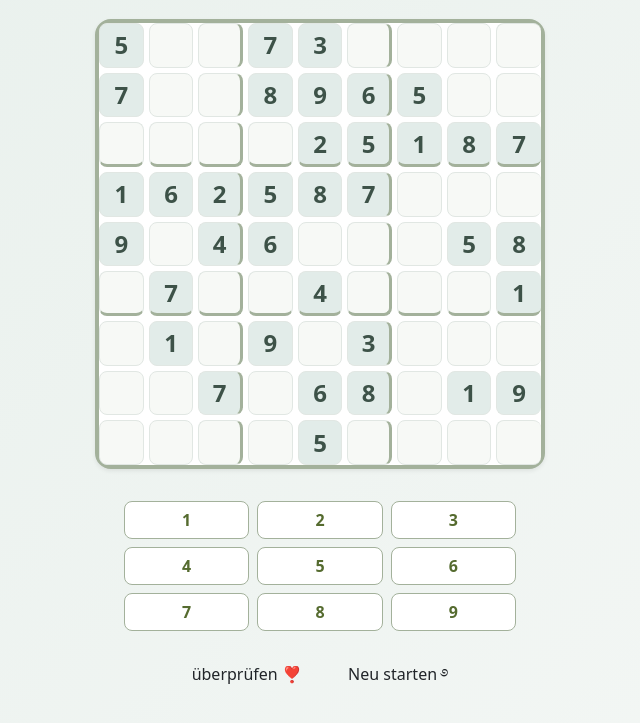
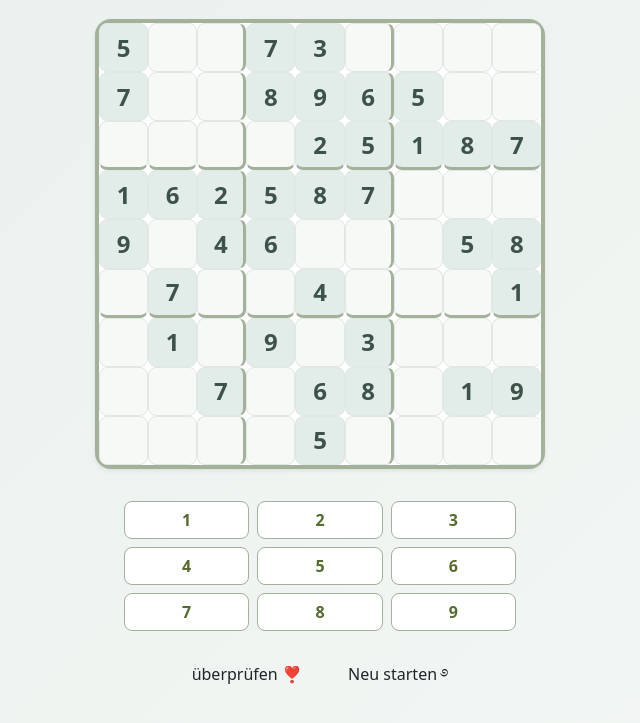
Before and after one commit to janulaa/swag-sudoku, a website: page index.html in a window 1280 px wide. Shown: the part 101-824 px from the top of the page, without its empty margins (320-960 px from the left). Drawn offline with nearby package versions, Linux system fonts and the light colour scheme.

Commit message:
Add files via upload

```diff
--- a/style.css
+++ b/style.css
@@ -14,10 +14,13 @@ body {
 }
 
 #sudoku-board {
+    display: grid;
+    grid-template-rows: repeat(9, 1fr);
+    grid-template-columns: repeat(9, 1fr);
+    gap: 0;
+    margin: 0 auto;
+    aspect-ratio: 1/1;
     background-color: #ffffff;
-    display: grid;
-    grid-template-columns: repeat(9, 1fr);
-    gap: 5px;
     max-width: 450px;
     width: 100%;
 
@@ -26,9 +29,9 @@ body {
 }
 
 .sudoku-cell {
-    aspect-ratio: 1;
+    aspect-ratio: 1/1 ;
     font-size: 1.5rem;
-    font-weight: 600;
+    font-weight: bold;
     display: flex;
     align-items: center;
     justify-content: center;
@@ -93,3 +96,7 @@ body {
     color: white !important;
     border-color: #8da183 !important;
 }
+
+*, *::before, *::after {
+    box-sizing: border-box;
+}
```
